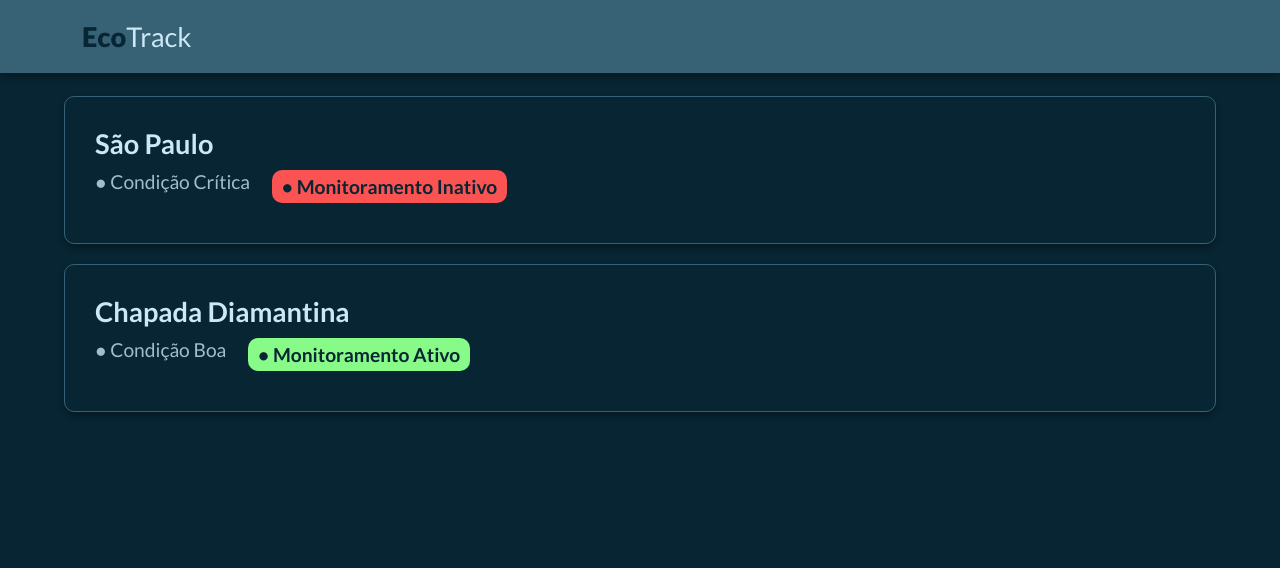
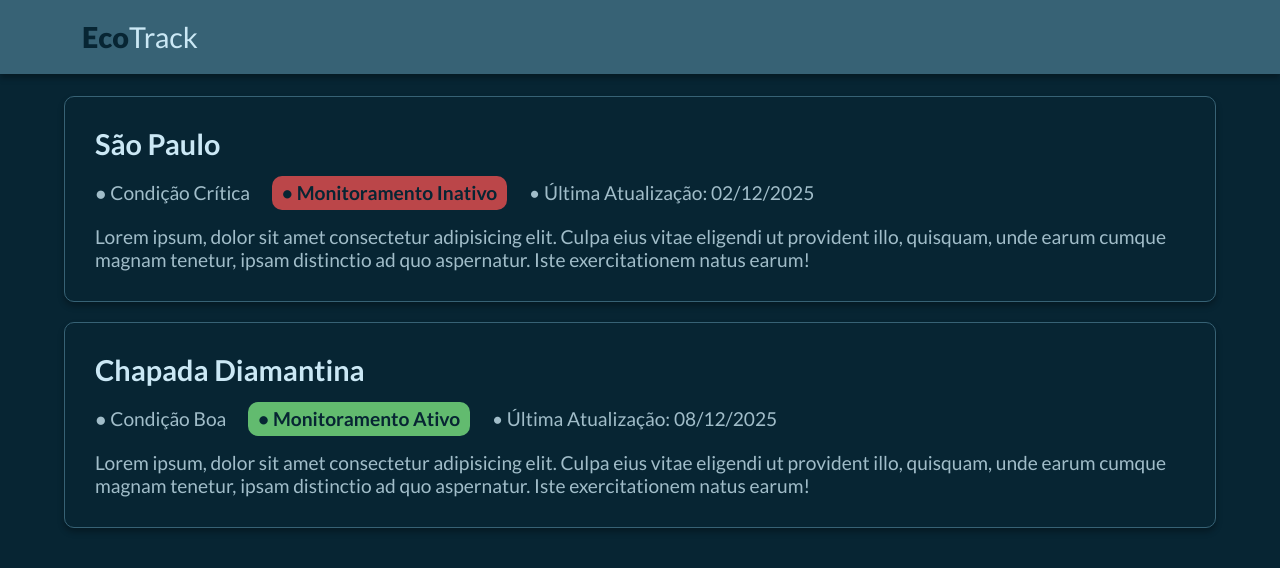
Before and after one commit to LeticiaFAAGomes/Fundamentos_de_React_AT, a React (Create React App) app: page / in a window 1280 px wide. Shown: the top 568 px of the page. Built offline with nearby package versions, Linux system fonts and the light colour scheme.

Commit message:
feat: add AT.3 - estilizacao e renderizacao de objetos

```diff
--- a/src/App.jsx
+++ b/src/App.jsx
@@ -3,13 +3,33 @@ import Header from "./components/header/Header";
 import EnvironmentCard from "./components/header/environmentCard/EnvironmentCard";
 
 function App() {
+  const monitoramentoAmbiental = [
+    {
+      id: 1,
+      location: "São Paulo",
+      condition: "Condição Crítica",
+      isActive: false,
+      lastUpdate: "02/12/2025",
+      description: "Lorem ipsum, dolor sit amet consectetur adipisicing elit. Culpa eius vitae eligendi ut provident illo, quisquam, unde earum cumque magnam tenetur, ipsam distinctio ad quo aspernatur. Iste exercitationem natus earum!",
+    },
+    {
+      id: 2,
+      location: "Chapada Diamantina",
+      condition: "Condição Boa",
+      isActive: true,
+      lastUpdate: "08/12/2025",
+      description: "Lorem ipsum, dolor sit amet consectetur adipisicing elit. Culpa eius vitae eligendi ut provident illo, quisquam, unde earum cumque magnam tenetur, ipsam distinctio ad quo aspernatur. Iste exercitationem natus earum!",
+    },
+  ];
+
   return (
     <div className='App'>
       <Header />
       <main>
         <div className='container'>
-          <EnvironmentCard location='São Paulo' condition='Condição Crítica' isActive={false} />
-          <EnvironmentCard location='Chapada Diamantina' condition='Condição Boa' isActive={true} />
+          {monitoramentoAmbiental.map((dado, index) => {
+            return <EnvironmentCard dado={dado} key={index} />;
+          })}
         </div>
       </main>
     </div>
--- a/src/assets/css/App.css
+++ b/src/assets/css/App.css
@@ -5,11 +5,11 @@
   --cor-fundo: #072533;
   --cor-fonte-principal: #cbe8f5;
   --cor-fonte-secundaria: #a1bdc9;
-  --cor-fonte-sucesso: rgb(136, 250, 136);
-  --cor-fonte-erro: rgb(251, 82, 82);
-  --tamanho-titulo: 2rem;
+  --cor-fonte-sucesso: rgba(136, 250, 136, 0.705);
+  --cor-fonte-erro: rgba(251, 82, 82, 0.737);
+  --tamanho-titulo: 2.2rem;
   --tamanho-subtitulo: 1.3rem;
-  --tamanho-titulo-secundario: 1.7rem;
+  --tamanho-titulo-secundario: 1.8rem;
   --tamanho-texto: 1.2rem;
 }
 
--- a/src/components/header/environmentCard/EnvironmentCard.jsx
+++ b/src/components/header/environmentCard/EnvironmentCard.jsx
@@ -1,21 +1,28 @@
 import styles from "./EnvironmentCard.module.css";
 
-export default function EnvironmentCard({ location, condition, isActive }) {
+export default function EnvironmentCard({ dado }) {
+  const id = dado.id;
+  const location = dado.location;
+  const condition = dado.isActive;
+  const lastUpdate = dado.lastUpdate;
+  const description = dado.description;
   let ehAtivo = definirStatusMonitoramento();
 
   function definirStatusMonitoramento() {
-    return isActive ? <span className={styles.ativo}>• Monitoramento Ativo</span> : <span className={styles.inativo}> • Monitoramento Inativo</span>;
+    return dado.isActive ? <span className={styles.ativo}>• Monitoramento Ativo</span> : <span className={styles.inativo}> • Monitoramento Inativo</span>;
   }
 
   return (
     <>
       <div className={styles.card} id='environmentCard'>
         <div className={styles.card__container}>
-          <h2>{location}</h2>
+          <h2>{dado.location}</h2>
           <div className={styles.card__detalhes}>
-            <span>● {condition}</span>
+            <span>● {dado.condition}</span>
             {ehAtivo}
+            <span>• Última Atualização: {lastUpdate}</span>
           </div>
+          <p>{description}</p>
         </div>
       </div>
     </>
--- a/src/components/header/environmentCard/EnvironmentCard.module.css
+++ b/src/components/header/environmentCard/EnvironmentCard.module.css
@@ -1,8 +1,5 @@
 .card {
   padding: 30px;
-  display: flex;
-  flex-direction: column;
-  justify-content: center;
   align-items: center;
   border: 1px solid var(--cor-primaria);
   border-radius: 10px;
@@ -11,6 +8,10 @@
 
 .card__container {
   width: 100%;
+  display: flex;
+  flex-direction: column;
+  justify-content: center;
+  gap: 5px;
 }
 
 .card__detalhes {
@@ -19,9 +20,13 @@
   gap: 2%;
 }
 
+.card__detalhes span {
+  padding: 5px 0px;
+}
+
 .ativo,
 .inativo {
-  padding: 5px 10px;
+  padding: 5px 10px !important;
   font-weight: 700;
   border-radius: 10px;
   color: var(--cor-fundo);
```
